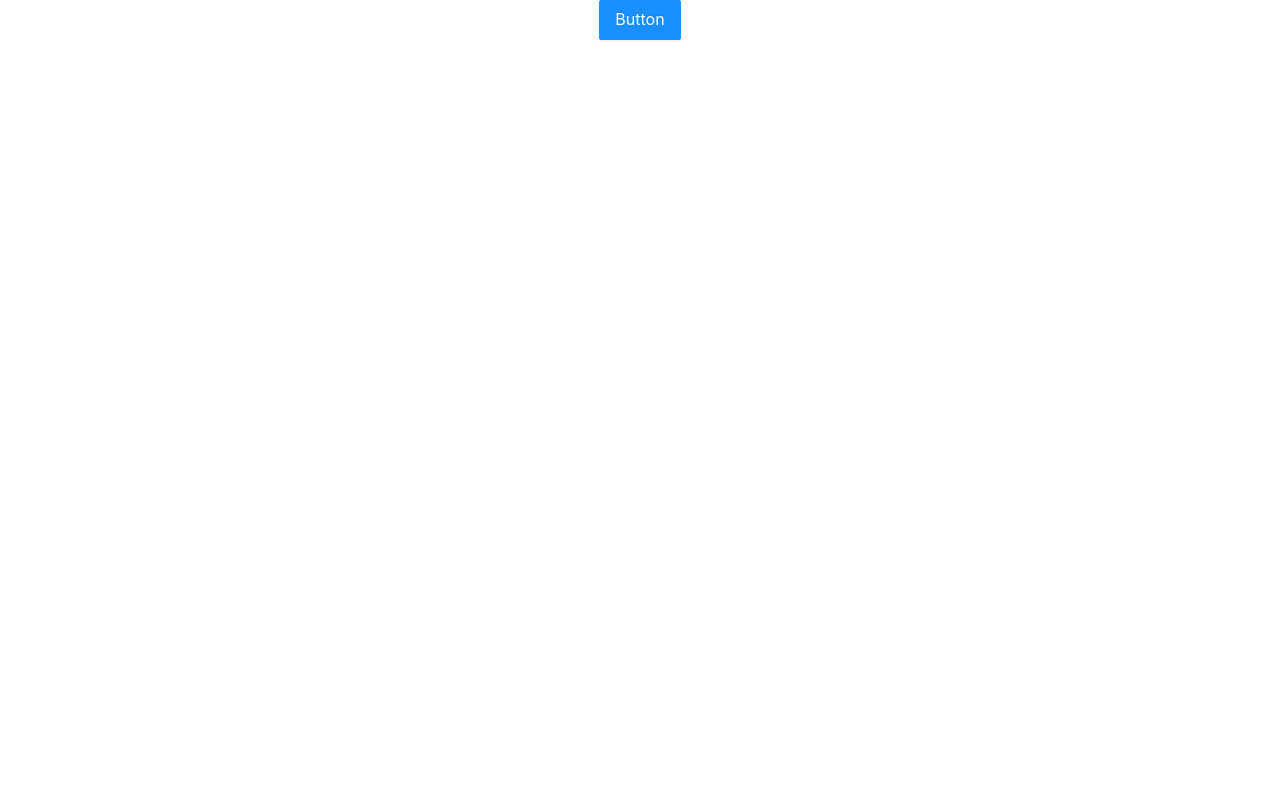
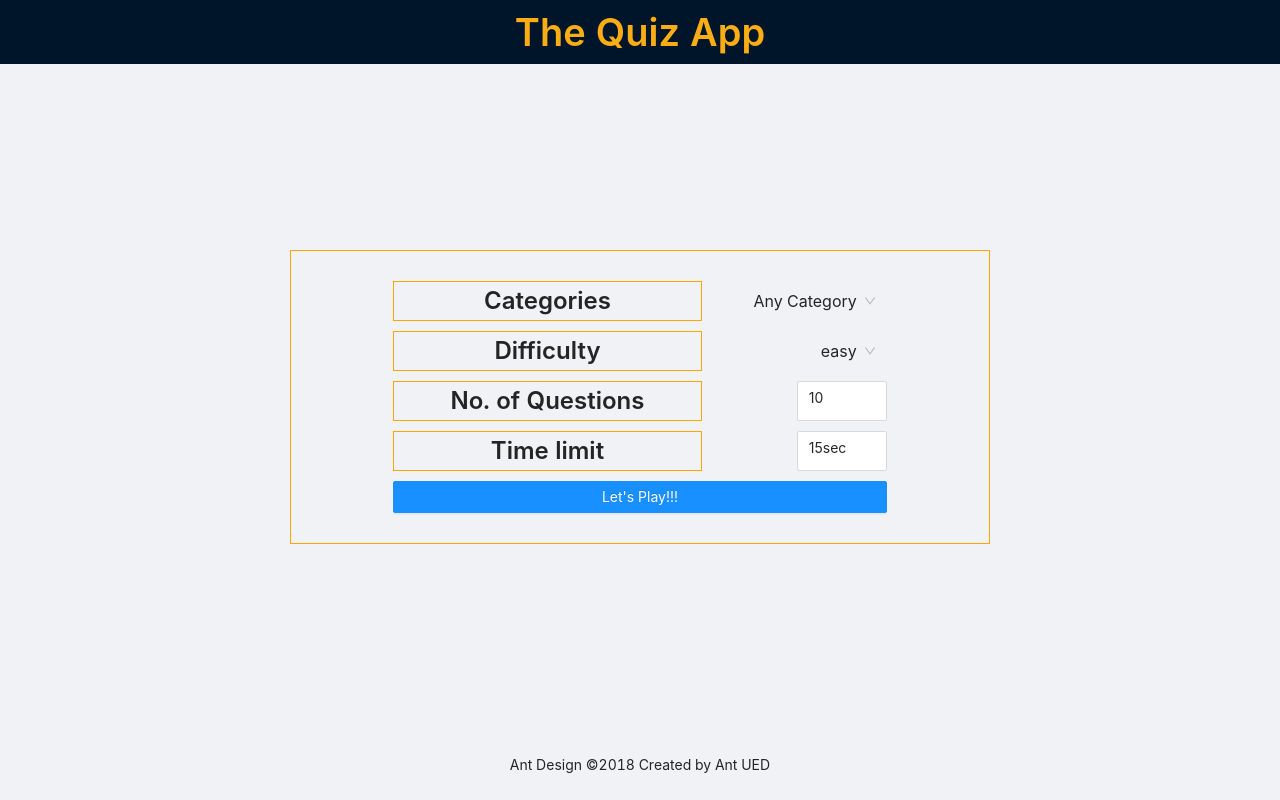
Before and after one commit to phaizi/quiz-app, a React (Create React App) app: page / in a window 1280 px wide. Built offline with nearby package versions, Linux system fonts and the light colour scheme.

Commit message:
set ui of Home.tsx

```diff
--- a/src/App.tsx
+++ b/src/App.tsx
@@ -1,11 +1,34 @@
-import React from 'react';
-import { Button } from 'antd';
+import React, { useEffect, useState } from 'react';
+// import { Button } from 'antd';
+import Home from './components/Home'
+import Quiz from './components/Quiz'
+import Score from './components/Score'
+import {Stage,Data, Question} from './services/types'
+import {apiCall} from './services/functions'
 import './App.css';
 
-const App = () => (
+const App = () => {
+  const [stage, setStage] = useState(Stage.start)
+  const [quizOptions, setOptions] = useState({amount:10,category:'',difficulty:''})
+  const [quizDate, setData] = useState<Question[]>([])
+
+useEffect(()=>{
+    if (stage === Stage.during){
+      apiCall(quizOptions).then((data)=>{
+        // console.log(result)
+        setData(data)
+      })
+    }
+
+   // eslint-disable-next-line react-hooks/exhaustive-deps
+},[stage])
+
+return(
   <div className="App">
-    <Button type="primary" size='large' color='secondary'>Button</Button>
+    {stage===Stage.start ? <Home/> :
+    stage===Stage.during ? <Quiz/> : <Score/>}
   </div>
-);
+    )
+  };
 
 export default App;
--- /dev/null
+++ b/src/components/Home.css
@@ -0,0 +1,13 @@
+@import '~antd/dist/antd.css';
+
+
+.Colborder {
+    border-style: 'solid'; border-color: 'orange'; border-width: 1
+  }
+
+.Titlemargin {
+    line-height: 'inherit'; margin-bottom: '0px'
+  }
+.App {
+    text-align: center;
+  }
--- /dev/null
+++ b/src/components/Home.tsx
@@ -0,0 +1,83 @@
+import React from 'react';
+import { Layout, InputNumber, Button } from 'antd';
+import Title from 'antd/lib/typography/Title';
+import { Select } from 'antd';
+import { Row, Col } from 'antd';
+
+
+const { Option } = Select;
+// const items = ['Categories', 'Difficulty', 'No. of Questions']
+// const options = [
+//   ['Any Category', 'General Knowledge', 'Entertainment: Books', 'Entertainment: Film', 'Entertainment: Music', 'Entertainment: Musicals and Theatres', 'Entertainment: Television', 'Entertainment: Video Games', 'Entertainment: Board Games', 'Science and Nature', 'Science: Computers', 'Science: Mathematics', 'Mythology', 'Sports', 'Geography', 'History', 'Politics', 'Art', 'Celebrities', 'Animals', 'Vehicles', 'Entertainment: Comics', 'Science: Gadgets', 'Entertainment: Japanese Anime & Manga', 'Entertainment: Cartoons & Animations'],
+//   ['easy', 'medium', 'hard'],
+//   ['1', '2', '3']
+// ]
+const categories = ['Any Category', 'General Knowledge', 'Entertainment: Books', 'Entertainment: Film', 'Entertainment: Music', 'Entertainment: Musicals and Theatres', 'Entertainment: Television', 'Entertainment: Video Games', 'Entertainment: Board Games', 'Science and Nature', 'Science: Computers', 'Science: Mathematics', 'Mythology', 'Sports', 'Geography', 'History', 'Politics', 'Art', 'Celebrities', 'Animals', 'Vehicles', 'Entertainment: Comics', 'Science: Gadgets', 'Entertainment: Japanese Anime & Manga', 'Entertainment: Cartoons & Animations']
+const difficulty = ['easy', 'medium', 'hard']
+export default function Home() {
+  const { Header, Content, Footer, } = Layout;
+  return (
+    <Layout style={{ height: '100vh' }}>
+      <Header className="header">
+        <Title type="warning" style={{ lineHeight: 'inherit' }}>The Quiz App</Title>
+      </Header>
+      <Content style={{ display: 'flex', justifyContent: 'center', flexDirection: 'column', }}>
+        <Row justify='center' style={{ margin: 'auto', width: '95%', maxWidth: '700px', padding: 20, borderStyle: 'solid', borderColor: 'orange', borderWidth: 1, }}
+        >
+          <Col span={18} >
+
+            <Row justify="space-between" style={{ margin: '10px 0px ' }}
+
+            >
+              <Col xs={{ span: 20 }} sm={{ span: 15 }} style={{ borderStyle: 'solid', borderColor: 'orange', borderWidth: 1, }} >
+                <Title style={{ lineHeight: 'inherit', marginBottom: '0px', }} level={3}>Categories</Title>
+              </Col>
+
+              <Select style={{ padding: '0px', margin: '0px 0px' }} defaultValue={categories[0]} dropdownMatchSelectWidth={false} bordered={false} size='large'>
+                {categories.map((option: string) => (
+                  <Option value={option}>{option}</Option>
+                ))}
+              </Select>
+            </Row>
+            <Row justify="space-between" style={{ margin: '10px 0px ' }}
+            >
+              <Col xs={{ span: 20 }} sm={{ span: 15 }} style={{ borderStyle: 'solid', borderColor: 'orange', borderWidth: 1 }} >
+                <Title style={{ lineHeight: 'inherit', marginBottom: '0px' }} level={3}>Difficulty</Title>
+              </Col>
+              <Select defaultValue={difficulty[0]} dropdownMatchSelectWidth={false} bordered={false} size='large'>
+                {difficulty.map((option: string) => (
+                  <Option value={option}>{option}</Option>
+                ))}
+              </Select>
+            </Row>
+            <Row justify="space-between" style={{ margin: '10px 0px ' }}
+            >
+              <Col xs={{ span: 20 }} sm={{ span: 15 }} style={{ borderStyle: 'solid', borderColor: 'orange', borderWidth: 1 }} >
+                <Title style={{ lineHeight: 'inherit', marginBottom: '0px' }} level={3}>No. of Questions</Title>
+              </Col>
+              <InputNumber min={1} max={49} defaultValue={10} />
+            </Row>
+            <Row justify="space-between" style={{ margin: '10px 0px ' }}
+            >
+              <Col xs={{ span: 20 }} sm={{ span: 15 }} style={{ borderStyle: 'solid', borderColor: 'orange', borderWidth: 1 }} >
+                <Title style={{ lineHeight: 'inherit', marginBottom: '0px' }} level={3}>Time limit</Title>
+              </Col>
+
+              <InputNumber formatter={value => `${value}sec`} parser={value => value?.replace('sec', '') + ''} min={1} max={600} defaultValue={15} />
+            </Row>
+            <Row justify="space-between" style={{ margin: '10px 0px ' }}
+            >
+              <Col span={24}>
+                <Button type='primary' block>Let's Play!!!</Button>
+              </Col>
+
+            </Row>
+          </Col>
+
+        </Row>
+
+      </Content>
+      <Footer style={{ textAlign: 'center' }}>Ant Design ©2018 Created by Ant UED</Footer>
+    </Layout>
+  );
+}
--- /dev/null
+++ b/src/components/Quiz.tsx
@@ -0,0 +1,9 @@
+import React from 'react';
+
+const Quiz = () => (
+    <div>
+        This is QUIZ
+    </div>
+  );
+
+  export default Quiz;
--- /dev/null
+++ b/src/components/Score.tsx
@@ -0,0 +1,9 @@
+import React from 'react';
+
+const Score = () => (
+    <div>
+        This is SCORE
+    </div>
+  );
+
+  export default Score;
--- /dev/null
+++ b/src/services/functions.ts
@@ -0,0 +1,36 @@
+import { Data, QuizOptions, Question } from '../services/types'
+
+export const shuffleArray = (array: any[]) =>
+    array.sort(() => Math.random() - 0.5)
+
+export async function apiCall(options:QuizOptions) : Promise<Question[]>  {
+    const response = await fetch(`https://opentdb.com/api.php?amount=${options.amount}&category=${options.category}&difficulty=${options.difficulty}&type=multiple`)
+    const { results } = await response.json()
+    return (
+        results.map((question: Data) => (
+            {
+                ...question,
+                answers: shuffleArray([...question.incorrect_answers, question.correct_answer])
+            }
+        ))
+    )
+}
+
+export const remove = (answer: string, questions: string[]) => {
+    let index1 = Math.floor(Math.random() * 10 / 2.5);
+    let index2 = Math.floor(Math.random() * 10 / 2.5);
+    while (questions[index1] === answer) {
+        index1 = Math.floor(Math.random() * 10 / 2.5)
+    }
+    while (questions[index2] === answer || index2 === index1) {
+        index2 = Math.floor(Math.random() * 10 / 2.5)
+    }
+    return [index1, index2]
+}
+
+export const doesMatch = (answers:string[],questions:string[])=>{
+    for (let answer of answers){
+        if (answer in questions) return true
+    }
+    return false
+}
--- /dev/null
+++ b/src/services/types.ts
@@ -0,0 +1,22 @@
+export enum Stage{
+  start,
+  during,
+  end,
+}
+
+export type Data = {
+  category:string,
+  type:string,
+  difficulty:string,
+  question:string,
+  correct_answer:string,
+  incorrect_answers:string[],
+}
+
+export type Question = Data & {
+  answers:string[]
+}
+
+export type QuizOptions = {
+  amount:number,category:string,difficulty:string
+}
```
